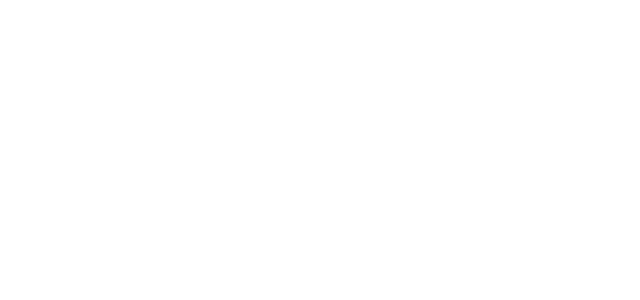
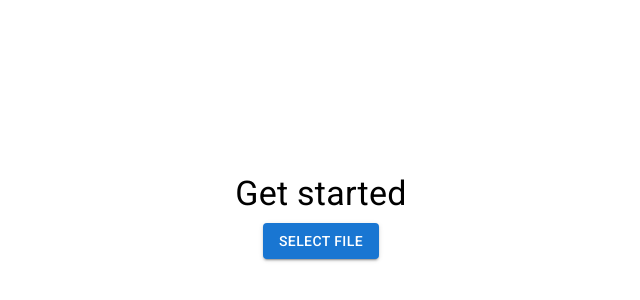
Before and after one commit to JoshuaAmaju/voyage, a React (Create React App) app: page / in a window 1280 px wide. Shown: the part 184-484 px from the top of the page, without its empty margins (319-959 px from the left). Built offline with nearby package versions, Linux system fonts and the light colour scheme.

Commit message:
added tailwindcss

```diff
--- /dev/null
+++ b/craco.config.js
@@ -0,0 +1,10 @@
+module.exports = {
+  style: {
+    postcss: {
+      plugins: [
+        require('tailwindcss'),
+        require('autoprefixer'),
+      ],
+    },
+  },
+}
--- a/public/index.html
+++ b/public/index.html
@@ -10,6 +10,11 @@
       content="Web site created using create-react-app"
     />
     <link rel="apple-touch-icon" href="%PUBLIC_URL%/logo192.png" />
+
+    <link
+      rel="stylesheet"
+      href="https://fonts.googleapis.com/css?family=Roboto:300,400,500,700&display=swap"
+    />
     <!--
       manifest.json provides metadata used when your web app is installed on a
       user's mobile device or desktop. See https://developers.google.com/web/fundamentals/web-app-manifest/
--- /dev/null
+++ b/src/exports.ts
@@ -0,0 +1,3 @@
+import { Typography, Button } from "@material-ui/core";
+
+export { Button, Typography };
--- a/src/index.css
+++ b/src/index.css
@@ -1,6 +1,10 @@
+@tailwind base;
+@tailwind components;
+@tailwind utilities;
+
 body {
   margin: 0;
-  height: 100%;
+  height: 100vh;
   font-family: -apple-system, BlinkMacSystemFont, "Segoe UI", "Roboto", "Oxygen",
     "Ubuntu", "Cantarell", "Fira Sans", "Droid Sans", "Helvetica Neue",
     sans-serif;
--- a/src/modules/Home.tsx
+++ b/src/modules/Home.tsx
@@ -1,5 +1,45 @@
+import { createRef, useCallback } from "react";
+import clsx from "clsx";
+import { Typography, Button } from "../exports";
+
 function Home() {
-  return <div></div>;
+  const ref = createRef<HTMLInputElement>();
+
+  const onClick = useCallback(() => {
+    ref.current?.click();
+  }, [ref]);
+
+  return (
+    <div
+      className={clsx([
+        "h-full",
+        "flex",
+        "flex-col",
+        "items-center",
+        "justify-center",
+        "space-y-2",
+      ])}
+    >
+      <Typography variant="h4">Get started</Typography>
+
+      <Button variant="contained" color="primary" onClick={onClick}>
+        Select File
+      </Button>
+
+      <input
+        ref={ref}
+        type="file"
+        name="file"
+        hidden
+        onChange={({ target: { files } }) => {
+          if (files) {
+            const [file] = files;
+            console.log(file);
+          }
+        }}
+      />
+    </div>
+  );
 }
 
 export default Home;
--- /dev/null
+++ b/tailwind.config.js
@@ -0,0 +1,11 @@
+module.exports = {
+  darkMode: false, // or 'media' or 'class'
+  purge: ['./src/**/*.{js,jsx,ts,tsx}', './public/index.html'],
+  theme: {
+    extend: {},
+  },
+  variants: {
+    extend: {},
+  },
+  plugins: [],
+}
--- a/tsconfig.json
+++ b/tsconfig.json
@@ -18,7 +18,8 @@
     "resolveJsonModule": true,
     "isolatedModules": true,
     "noEmit": true,
-    "jsx": "react-jsx"
+    "jsx": "react-jsx",
+    "downlevelIteration": true
   },
   "include": [
     "src"
```
Also changed, not shown: package.json (+12 -4 lines), 2 other files (tests, documents, lock files or other folders).
